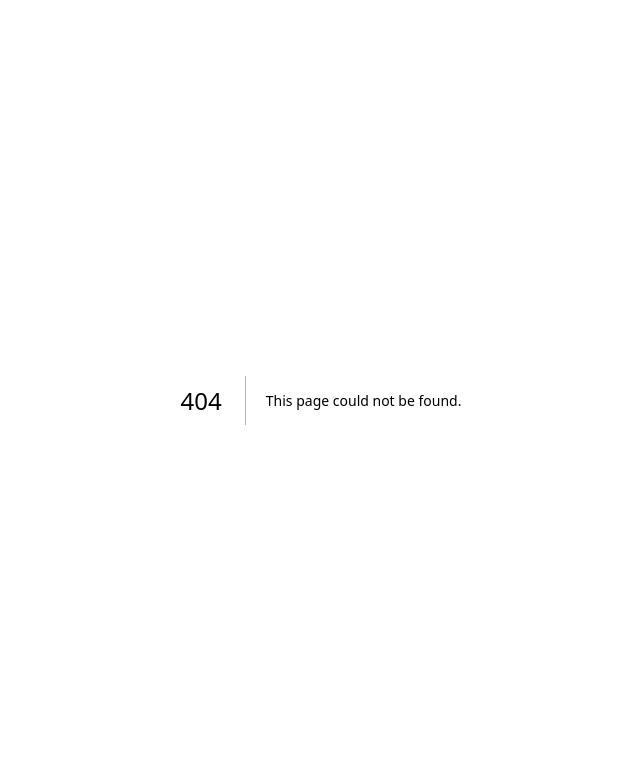
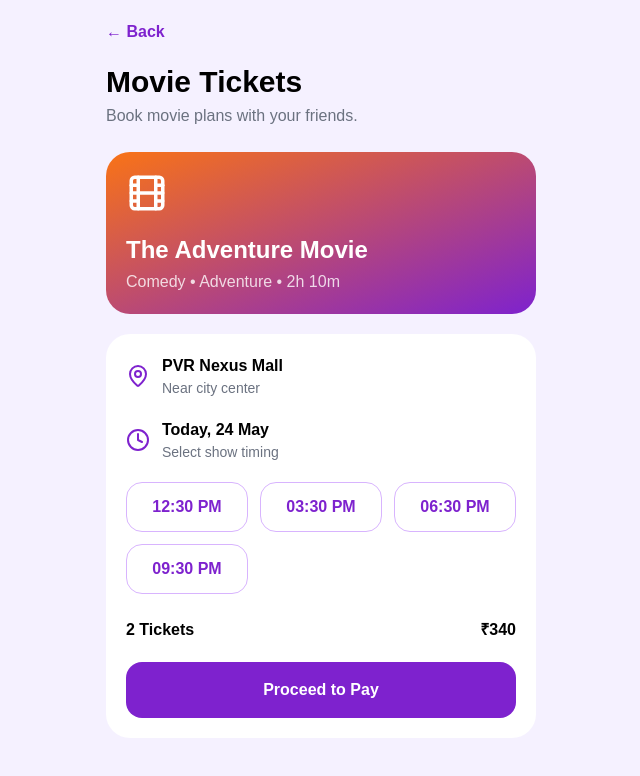
Before and after one commit to pankajverma001/planz, a Next.js app: page /movies in a window 1280 px wide. Before the commit this address had no page. Shown: the top 776 px of the page, without its empty margins (319-959 px from the left). Built offline with nearby package versions, Linux system fonts and the light colour scheme.

Commit message:
added movies page

```diff
--- /dev/null
+++ b/app/movies/page.tsx
@@ -0,0 +1,66 @@
+import { Film, Clock, MapPin } from "lucide-react";
+
+export default function Movies() {
+  return (
+    <main className="min-h-screen bg-[#F5F1FF] p-5">
+      <div className="max-w-[430px] mx-auto">
+        <a href="/" className="text-purple-700 font-bold">
+          ← Back
+        </a>
+
+        <h1 className="text-3xl font-bold mt-5">Movie Tickets</h1>
+        <p className="text-gray-500 mt-1">
+          Book movie plans with your friends.
+        </p>
+
+        <div className="bg-gradient-to-br from-orange-500 to-purple-700 rounded-3xl p-5 text-white mt-6">
+          <Film size={42} />
+          <h2 className="text-2xl font-bold mt-5">The Adventure Movie</h2>
+          <p className="text-white/80 mt-1">Comedy • Adventure • 2h 10m</p>
+        </div>
+
+        <div className="bg-white rounded-3xl p-5 mt-5">
+          <div className="flex items-center gap-3">
+            <MapPin className="text-purple-700" />
+            <div>
+              <h2 className="font-bold">PVR Nexus Mall</h2>
+              <p className="text-gray-500 text-sm">Near city center</p>
+            </div>
+          </div>
+
+          <div className="flex items-center gap-3 mt-5">
+            <Clock className="text-purple-700" />
+            <div>
+              <h2 className="font-bold">Today, 24 May</h2>
+              <p className="text-gray-500 text-sm">Select show timing</p>
+            </div>
+          </div>
+
+          <div className="grid grid-cols-3 gap-3 mt-5">
+            <button className="border border-purple-300 text-purple-700 rounded-2xl p-3 font-bold">
+              12:30 PM
+            </button>
+            <button className="border border-purple-300 text-purple-700 rounded-2xl p-3 font-bold">
+              03:30 PM
+            </button>
+            <button className="border border-purple-300 text-purple-700 rounded-2xl p-3 font-bold">
+              06:30 PM
+            </button>
+            <button className="border border-purple-300 text-purple-700 rounded-2xl p-3 font-bold">
+              09:30 PM
+            </button>
+          </div>
+
+          <div className="flex justify-between mt-6">
+            <p className="font-bold">2 Tickets</p>
+            <p className="font-bold">₹340</p>
+          </div>
+
+          <button className="w-full bg-purple-700 text-white p-4 rounded-2xl font-bold mt-5">
+            Proceed to Pay
+          </button>
+        </div>
+      </div>
+    </main>
+  );
+}
```
